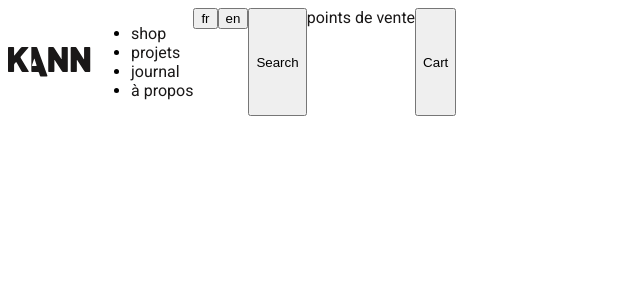
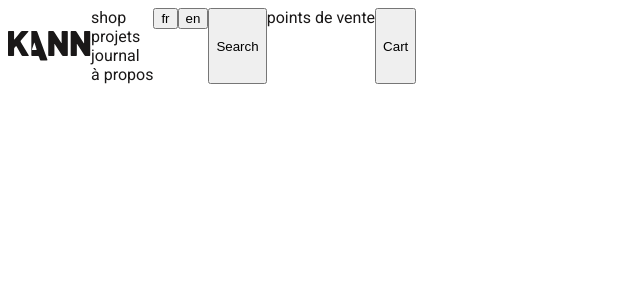
Before and after one commit to deadbeathd07/kann, a Vue app: page / in a window 1280 px wide. Shown: the top 300 px of the page, without its empty margins (0-640 px from the left). Built offline with nearby package versions, Linux system fonts and the light colour scheme.

Commit message:
добавлен пропс класса для компонента списка

```diff
--- a/src/components/KannList.vue
+++ b/src/components/KannList.vue
@@ -1,5 +1,5 @@
 <template lang="pug">
-ul.list
+ul.list(:class="classList")
   li.list__item(v-for="(item, i) in props.list", :key="i")
     a.link(:href="item.path") {{ item.name }}
 </template>
@@ -10,7 +10,16 @@ const props = defineProps({
 		type: Array,
 		required: true,
 	},
+	classList: {
+		type: String,
+	},
 });
 </script>
 
-<style lang="scss"></style>
+<style lang="scss">
+.list {
+	list-style-type: none;
+	margin: 0;
+	padding: 0;
+}
+</style>
```
